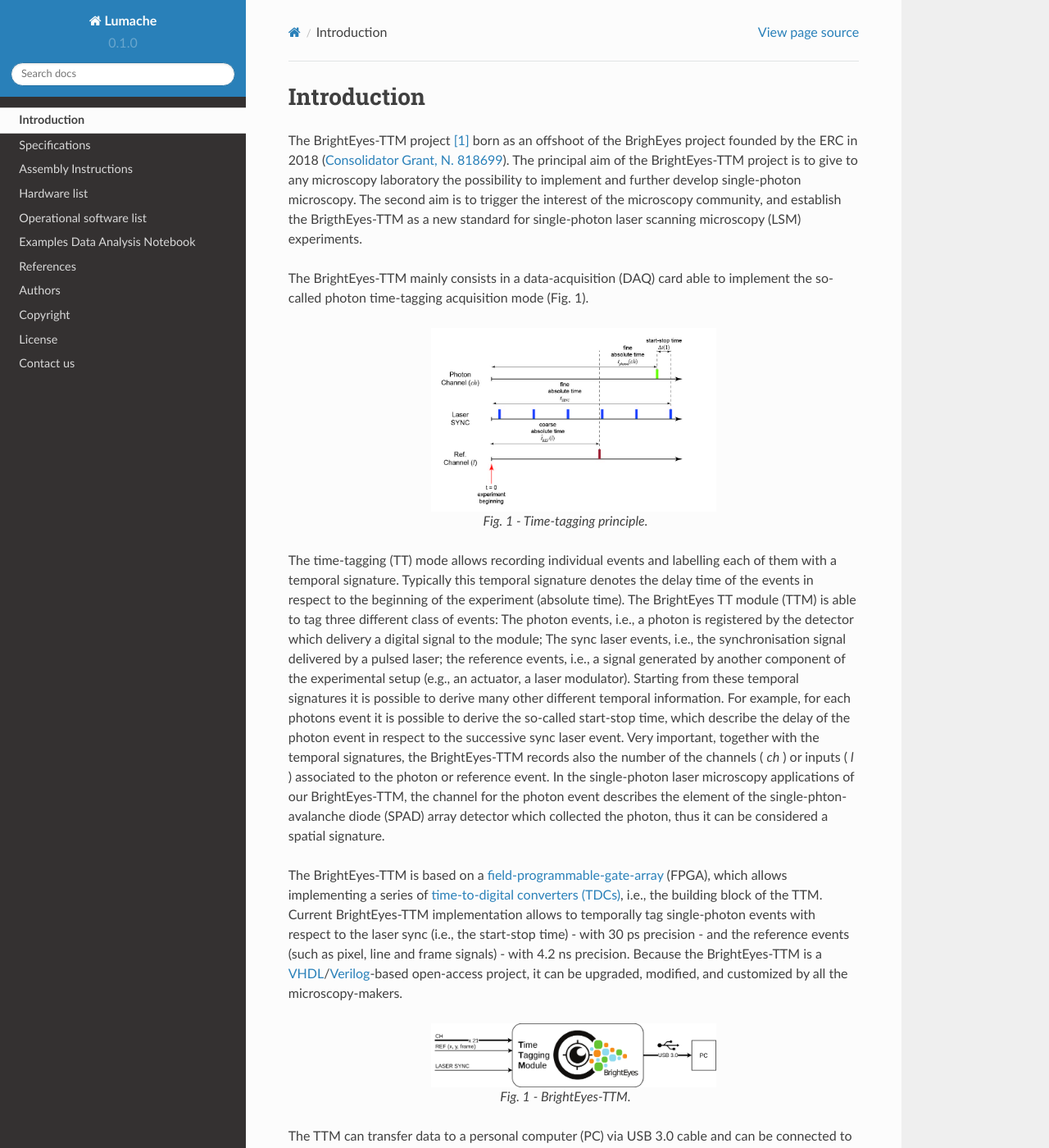
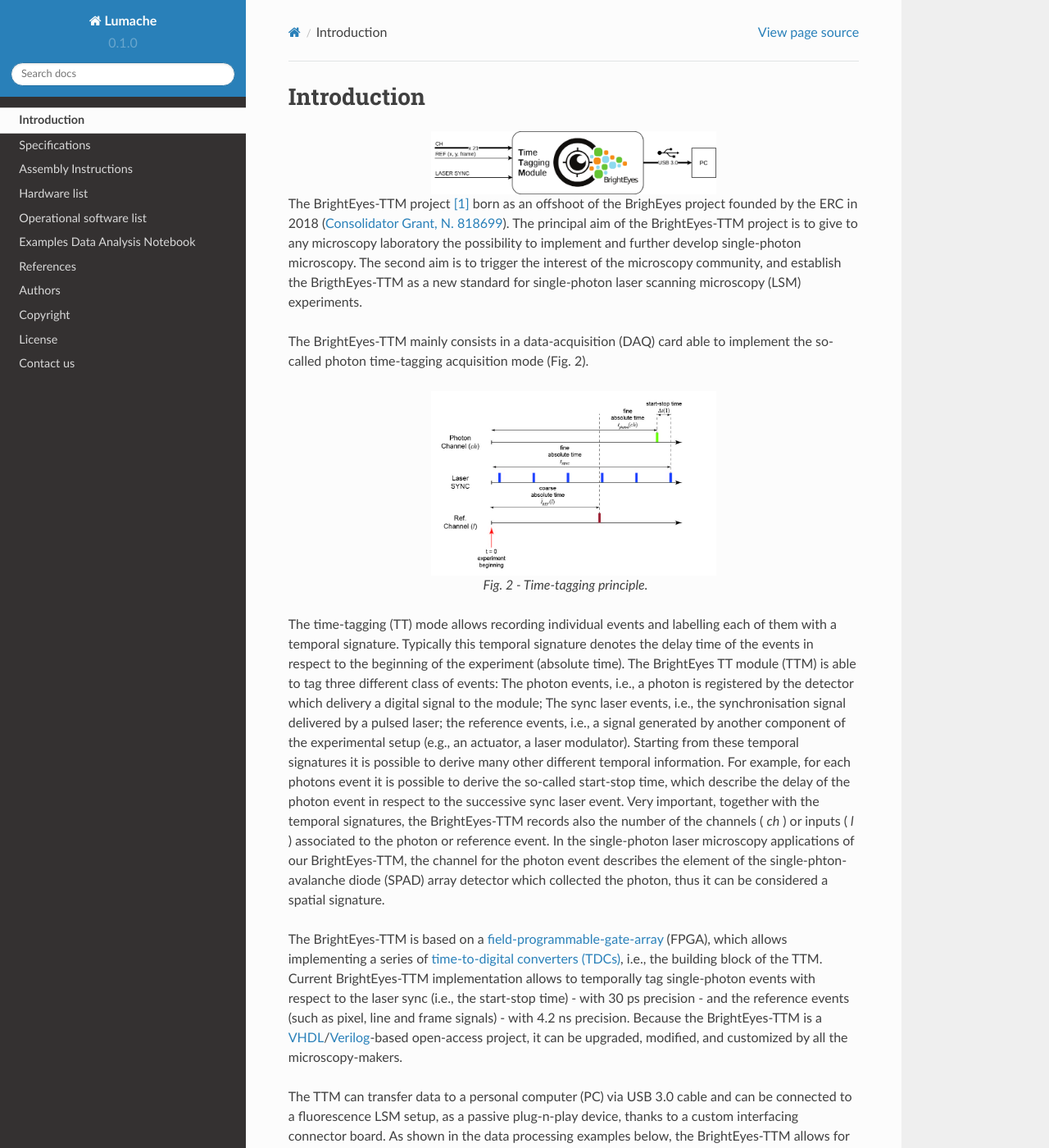
Before and after one commit to mattia-donato/BrightEyes-TTM-docs, a Sphinx documentation site: the page built from docs/source/BrightEyes.rst, in a window 1280 px wide and 1400 px high. Shown: the whole window at 82% size. Built offline with Sphinx 7.4.7 and the Read the Docs theme 2.0.0, drawn with Linux system fonts in a browser that asks for light colours.

Commit message:
Update BrightEyes.rst

```diff
--- a/docs/source/BrightEyes.rst
+++ b/docs/source/BrightEyes.rst
@@ -1,9 +1,15 @@
 Introduction
 ============
 
+.. figure:: img/TTM-BrightEyes-Minimal.png
+ :alt: Assembly
+ :width: 50%
+ :align: center
+..
+
 The BrightEyes-TTM project `[1] <https://doi.org/10.1101/2021.10.11.463950>`_ born as an offshoot of the BrighEyes project founded by the ERC in 2018 (\ `Consolidator Grant, N. 818699 <https://vicidominilab.github.io/brighteyes/>`_\ ). The principal aim of the BrightEyes-TTM project is to give to any microscopy laboratory the possibility to implement and further develop single-photon microscopy. The second aim is to trigger the interest of the microscopy community, and establish the BrigthEyes-TTM as a new standard for single-photon laser scanning microscopy (LSM) experiments.
 
-The BrightEyes-TTM mainly consists in a data-acquisition (DAQ) card able to implement the so-called photon time-tagging acquisition mode (Fig. 1).
+The BrightEyes-TTM mainly consists in a data-acquisition (DAQ) card able to implement the so-called photon time-tagging acquisition mode (Fig. 2).
 
 
 .. figure:: img/TT_Principle.jpg
@@ -11,20 +17,13 @@
  :width: 50%
  :align: center
 
- Fig. 1 - Time-tagging principle.
+ Fig. 2 - Time-tagging principle.
 
 
 
 The time-tagging (TT) mode allows recording individual events and labelling each of them with a temporal signature. Typically this temporal signature denotes the delay time of the events in respect to the beginning of the experiment (absolute time). The BrightEyes TT module (TTM) is able to tag three different class of events: The photon events, i.e., a photon is registered by the detector which delivery a digital signal to the module; The sync laser events, i.e., the synchronisation signal delivered by a pulsed laser; the reference events, i.e., a signal generated by another component of the experimental setup (e.g., an actuator, a laser modulator). Starting from these temporal signatures it is possible to derive many other different temporal information. For example, for each photons event it is possible to derive the so-called start-stop time, which describe the delay of the photon event in respect to the successive sync laser event. Very important, together with the temporal signatures, the BrightEyes-TTM records also the number of the channels ( *ch* ) or inputs ( *l* ) associated to the photon or reference event. In the single-photon laser microscopy applications of our BrightEyes-TTM, the channel for the photon event describes the element of the single-phton-avalanche diode (SPAD) array detector which collected the photon, thus it can be considered a spatial signature.
 
 The BrightEyes-TTM is based on a `field-programmable-gate-array <https://en.wikipedia.org/wiki/Field-programmable_gate_array>`_ (FPGA), which allows implementing a series of `time-to-digital converters (TDCs) <https://en.wikipedia.org/wiki/Time-to-digital_converter>`_\ , i.e., the building block of the TTM. Current BrightEyes-TTM implementation allows to temporally tag single-photon events with respect to the laser sync (i.e., the start-stop time) - with 30 ps precision - and the reference events (such as pixel, line and frame signals) - with 4.2 ns precision. Because the BrightEyes-TTM is a `VHDL <https://en.wikipedia.org/wiki/VHDL>`_\ /\ `Verilog <https://en.wikipedia.org/wiki/Verilog>`_\ -based open-access project, it can be upgraded, modified, and customized by all the microscopy-makers.
-
-.. figure:: img/TTM-BrightEyes-Minimal.png
- :alt: Assembly
- :width: 50%
- :align: center
-
- Fig. 1 - BrightEyes-TTM.
 
 The TTM can transfer data to a personal computer (PC) via USB 3.0 cable and can be connected to a fluorescence LSM setup, as a passive plug-n-play device, thanks to a custom interfacing connector board. As shown in the data processing examples below, the BrightEyes-TTM allows for fluorescence spectroscopy, fluorescence lifetime imaging microscopy (FLIM) [2], and for fluorescence lifetime correlation spectroscopy (FLFS) experiments [3]. More in general, the TTM can be used to fully explore the great momentum in the development of new bi-dimensional or one-dimensional asyncronous read-out SPAD array detectors [3,4].
 
```
